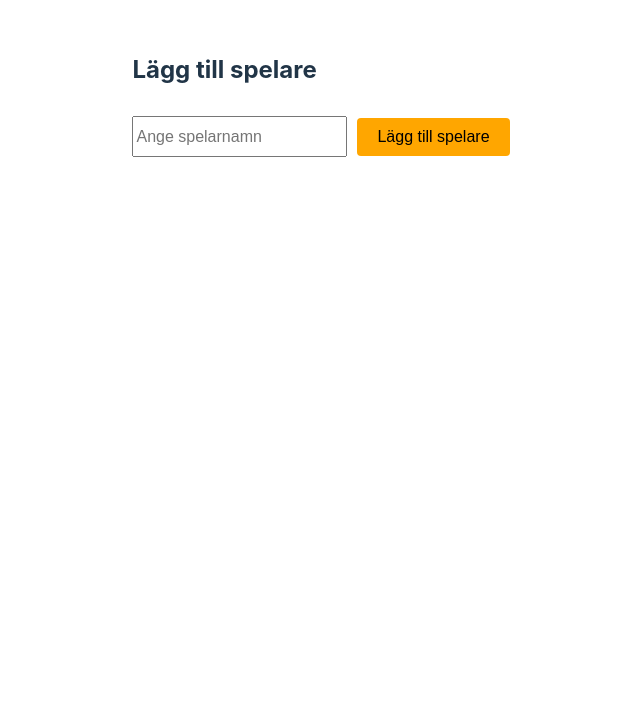
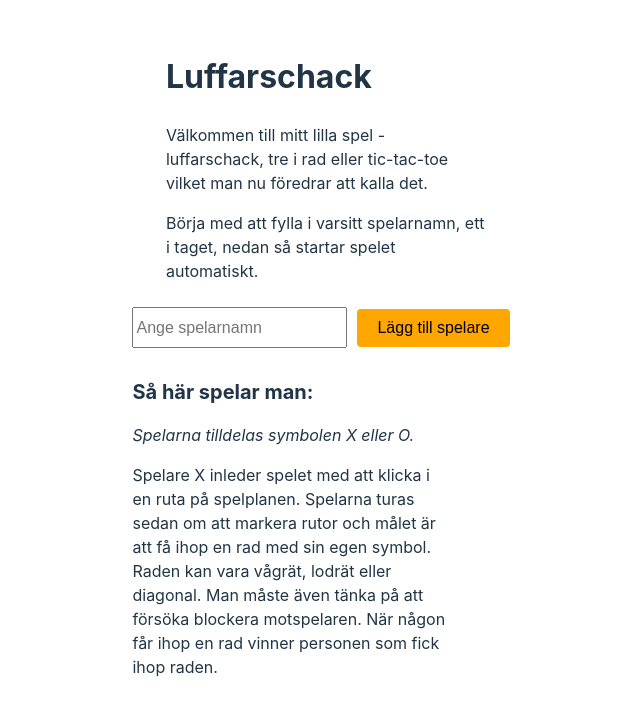
Before and after one commit to annkar73/tic-tac-toe, a Vue app: page / in a window 1280 px wide. Shown: the top 716 px of the page, without its empty margins (314-954 px from the left). Built offline with nearby package versions, Linux system fonts and the light colour scheme.

Commit message:
Add welcometext and rules

```diff
--- a/src/components/Game.vue
+++ b/src/components/Game.vue
@@ -1,6 +1,8 @@
 <script setup lang="ts">
 import { ref, onMounted, watch } from 'vue';
+import Welcome from './Welcome.vue';
 import PlayerForm from './PlayerForm.vue';
+import Rules from './Rules.vue';
 import TicTacToeBoard from './TicTacToeBoard.vue';
 import WinnerStats from './WinnerStats.vue';
 
@@ -114,13 +116,16 @@ watch([gamesPlayed, winsX, winsO], ([newGamesPlayed, newWinsX, newWinsO]) => {
 
     <!-- Visa PlayerForm.vue en gång för att lägga till spelare -->
     <div>
+        <Welcome />
         <PlayerForm @set-player-name="setPlayerName" v-if="!playersSet" />
+
+        <Rules v-if="!playersSet" />
         <div class="board-container" v-if="playersSet">
             <TicTacToeBoard :players="players"  @game-over="updateStats" />
         </div>
 
         <!-- Knapp för att visa statistik -->
-        <button @click="toggleStats" v-if="playersSet">Visa vinster</button>
+        <button @click="toggleStats" v-if="playersSet">Visa resultat</button>
 
         <div class="btn-container">
         <!-- Statistik över vinnare -->
--- a/src/components/PlayerForm.vue
+++ b/src/components/PlayerForm.vue
@@ -14,7 +14,6 @@ const submitPlayerName = () => {
 
 <template>
   <div>
-    <h2>Lägg till spelare</h2>
     <input v-model="playerName" @keyup.enter="submitPlayerName" placeholder="Ange spelarnamn" />
     <button @click="submitPlayerName">Lägg till spelare</button>
   </div>
@@ -24,6 +23,7 @@ const submitPlayerName = () => {
 input {
     font-size: 16px;
     height: 35px;
+    margin-top: 5px;
 }
 button {
     margin: 10px;
--- /dev/null
+++ b/src/components/Rules.vue
@@ -0,0 +1,32 @@
+<script setup>
+
+const rulesTitle = "Så här spelar man:";
+
+const rulesText ="Spelarna tilldelas symbolen X eller O. ";
+const rulesText2 = "Spelare X inleder spelet med att klicka i en ruta på spelplanen. Spelarna turas sedan om att markera rutor och målet är att  få ihop en rad med sin egen symbol. Raden kan vara vågrät, lodrät eller diagonal. Man måste även tänka på att försöka blockera motspelaren. När någon får ihop en rad vinner personen som fick ihop raden. ";
+</script>
+
+<template>
+<div class="rules-container">
+    <h3 class="title">{{ rulesTitle }}</h3>
+
+    <div>
+        <p class="rules-intro">{{ rulesText }}</p>
+        <p>{{ rulesText2 }}</p>
+    </div>
+</div>
+</template>
+
+<style scoped>
+.rules-container {
+    width: 320px;
+
+}
+.title {
+    font-size: 20px;
+    margin-bottom: 15px;
+}
+.rules-intro {
+    font-style: italic;
+}
+</style>
--- /dev/null
+++ b/src/components/Welcome.vue
@@ -0,0 +1,25 @@
+<script setup>
+
+const welcomeTitle = "Luffarschack";
+
+const welcomeText1 = "Välkommen till mitt lilla spel - luffarschack, tre i rad eller tic-tac-toe vilket man nu föredrar att kalla det.";
+const welcomeText2 = "Börja med att fylla i varsitt spelarnamn, ett i taget, nedan så startar spelet automatiskt.";
+</script>
+
+<template>
+<div class="container">
+    <h1>{{ welcomeTitle }}</h1>
+
+    <div>
+        <p>{{ welcomeText1 }}</p>
+        <p>{{ welcomeText2 }}</p>
+    </div>
+</div>
+</template>
+
+<style scoped>
+.container {
+    width: 320px;
+    margin: 10px 10px 10px 0;
+}
+</style>
--- a/src/components/WinnerStats.vue
+++ b/src/components/WinnerStats.vue
@@ -13,7 +13,7 @@ const props = defineProps({
 <template>
     <div class="stats-container">
     <!-- Vinnarstatistik -->
-     <h2 class="stats-title">Spelstatistik</h2>
+     <h2 class="stats-title">Spelöversikt</h2>
      <p><strong>Spelare X:</strong> {{ winsX }} vinster</p>
      <p><strong>Spelare O:</strong> {{ winsO }} vinster</p>
      <p><strong>Antal spel:</strong> {{ gamesPlayed }}</p>
```
